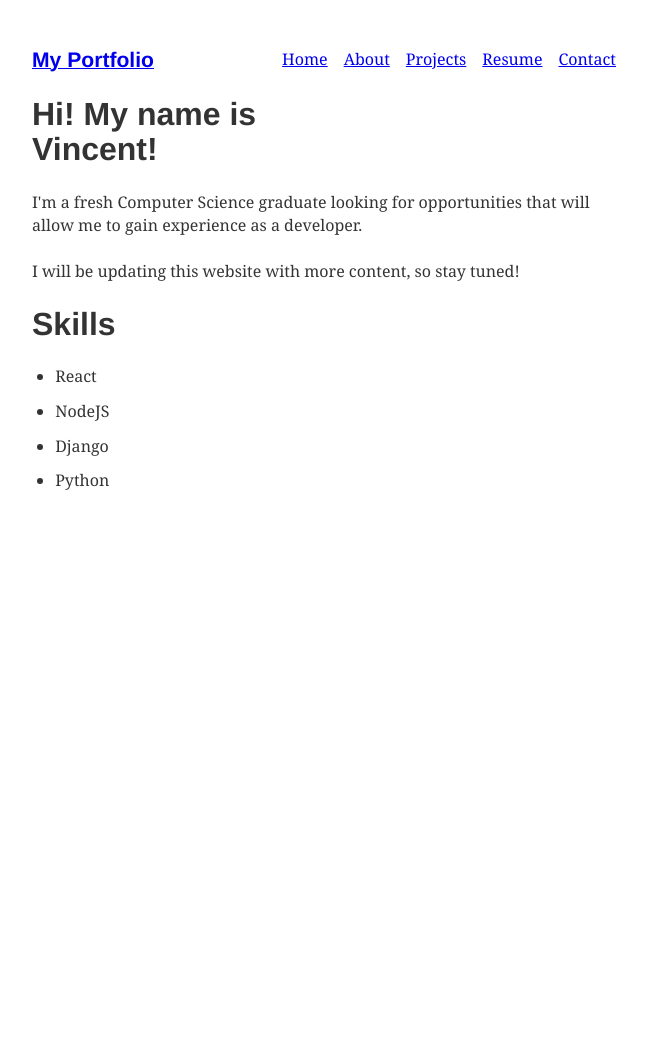
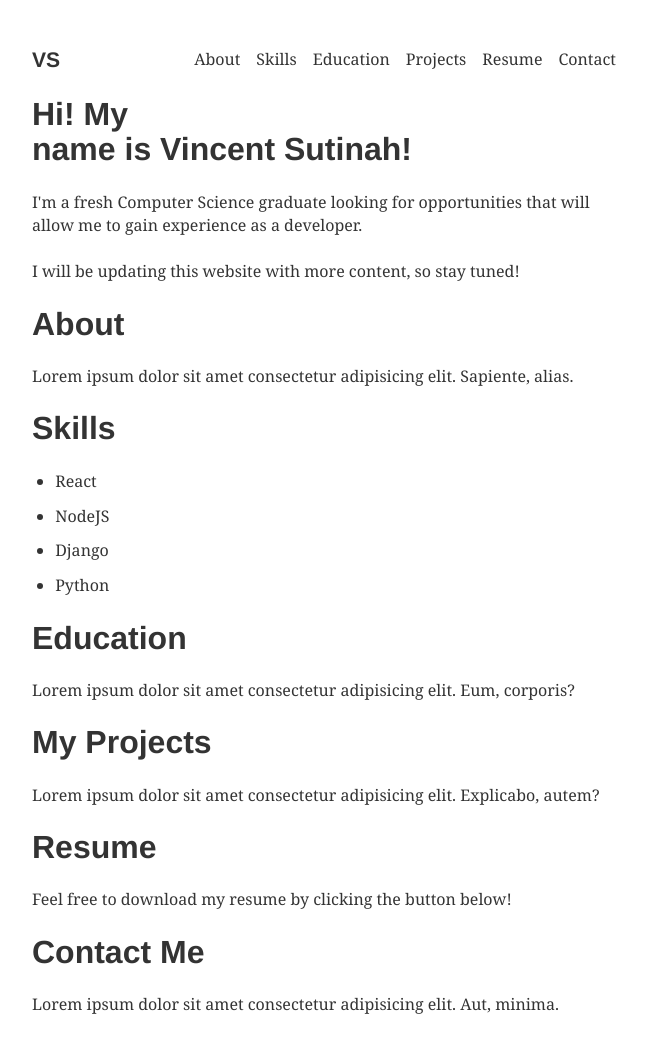
Before and after one commit to vsutinah/gatsby-cv, a Gatsby site: page / in a window 1280 px wide. Shown: the whole page, without its empty margins (308-955 px from the left). Before the commit the page ends 800 px from the top, so only its background shows below. Built offline with nearby package versions, Linux system fonts and the light colour scheme; Gatsby itself is replaced by a stand-in of ours.

Commit message:
Changed format to single-page resume & added scroll animation

```diff
--- a/gatsby-config.js
+++ b/gatsby-config.js
@@ -7,7 +7,7 @@
 module.exports = {
   /* Your site config here */
   siteMetadata: {
-    title: `My Portfolio`
+    title: `VS`
   },
   plugins: [
     {
--- a/package.json
+++ b/package.json
@@ -19,11 +19,14 @@
     "gatsby-source-filesystem": "^2.8.1",
     "react": "^16.12.0",
     "react-dom": "^16.12.0",
+    "react-scroll": "^1.8.1",
     "react-typography": "^0.16.19",
     "typography": "^0.16.19",
     "typography-theme-fairy-gates": "^0.16.19"
   },
   "devDependencies": {
+    "eslint": "^7.17.0",
+    "eslint-plugin-react": "^7.22.0",
     "prettier": "2.2.1"
   },
   "repository": {
--- a/src/components/Navbar.js
+++ b/src/components/Navbar.js
@@ -1,9 +1,10 @@
 import React from 'react'
-import { useStaticQuery, Link, graphql } from 'gatsby'
+import { useStaticQuery, graphql } from 'gatsby'
+import { Link } from 'react-scroll';
 
 const ListLink = props => (
-    <li style={{ display: `inline-block`, marginRight: `1rem` }}>
-        <Link to={props.to}>{props.children}</Link>
+    <li style={{display: `inline-block`, marginRight: `1rem`}}>
+        <Link to={props.to} spy={true} smooth={true}>{props.children}</Link>
     </li>
 )
 
@@ -23,15 +24,17 @@ const Navbar = () => {
     return (
         <header style={{ marginBottom: `1.5rem` }}>
             <nav>
-                <Link to='/' style={{ textShadow: `none`, backgroundImage: `none` }}>
+                <Link to='#intro' style={{ textShadow: `none`, backgroundImage: `none` }}>
                     <h3 style={{ display: `inline` }}>{data.site.siteMetadata.title}</h3>
                 </Link>
                 <ul style={{ listStyle: `none`, float: `right`}}>
-                    <ListLink to='/'>Home</ListLink>
-                    <ListLink to='/about'>About</ListLink>
-                    <ListLink to='/projects'>Projects</ListLink>
-                    <ListLink to='/cv'>Resume</ListLink>
-                    <ListLink to='/contact'>Contact</ListLink>
+                        <ListLink to='about'>About</ListLink>
+                        <ListLink activeClass='active' to='#skills'>Skills</ListLink>
+                        <ListLink to='education'>Education</ListLink>
+                        <ListLink to='projects'>Projects</ListLink>
+                        <ListLink to='cv'>Resume</ListLink>
+                        <ListLink to='contact'>Contact</ListLink>
+
                 </ul>
             </nav>
         </header>
--- a/src/pages/index.js
+++ b/src/pages/index.js
@@ -5,12 +5,16 @@ export default function Home() {
   return (
     <Fragment>
       <Layout>
-        <div>
-        <h1>Hi! My name is Vincent!</h1>
-        <p>I'm a fresh Computer Science graduate looking for opportunities that will allow me to gain experience as a developer.</p>
+        <div id='intro'>
+          <h1>Hi! My name is Vincent Sutinah!</h1>
+          <p>I&apos;m a fresh Computer Science graduate looking for opportunities that will allow me to gain experience as a developer.</p>
           <p>I will be updating this website with more content, so stay tuned!</p>
         </div>
-        <div>
+        <div id='about'>
+          <h1>About</h1>
+          <p>Lorem ipsum dolor sit amet consectetur adipisicing elit. Sapiente, alias.</p>
+        </div>
+        <div id='skills'>
           <h1>Skills</h1>
           <ul>
             <li>React</li>
@@ -19,6 +23,22 @@ export default function Home() {
             <li>Python</li>
           </ul>
         </div>
+        <div id='education'>
+          <h1>Education</h1>
+          <p>Lorem ipsum dolor sit amet consectetur adipisicing elit. Eum, corporis?</p>
+        </div>
+        <div id='projects'>
+          <h1>My Projects</h1>
+          <p>Lorem ipsum dolor sit amet consectetur adipisicing elit. Explicabo, autem?</p>
+        </div>
+        <div id='resume'>
+          <h1>Resume</h1>
+          <p>Feel free to download my resume by clicking the button below!</p>
+        </div>
+        <div id='contact'>
+          <h1>Contact Me</h1>
+          <p>Lorem ipsum dolor sit amet consectetur adipisicing elit. Aut, minima.</p>
+        </div>
       </Layout>
     </Fragment>
   )
--- a/src/pages/myFiles.js
+++ b/src/pages/myFiles.js
@@ -7,7 +7,7 @@ const myFiles = ({ data }) => {
     return (
         <Layout>
             <div>
-        <h1>My Site's Files</h1>
+        <h1>My Site&apos;s Files</h1>
         <table>
           <thead>
             <tr>
```
Also changed, not shown: 2 other files. Lines whose indentation alone changed are shown as unchanged.
